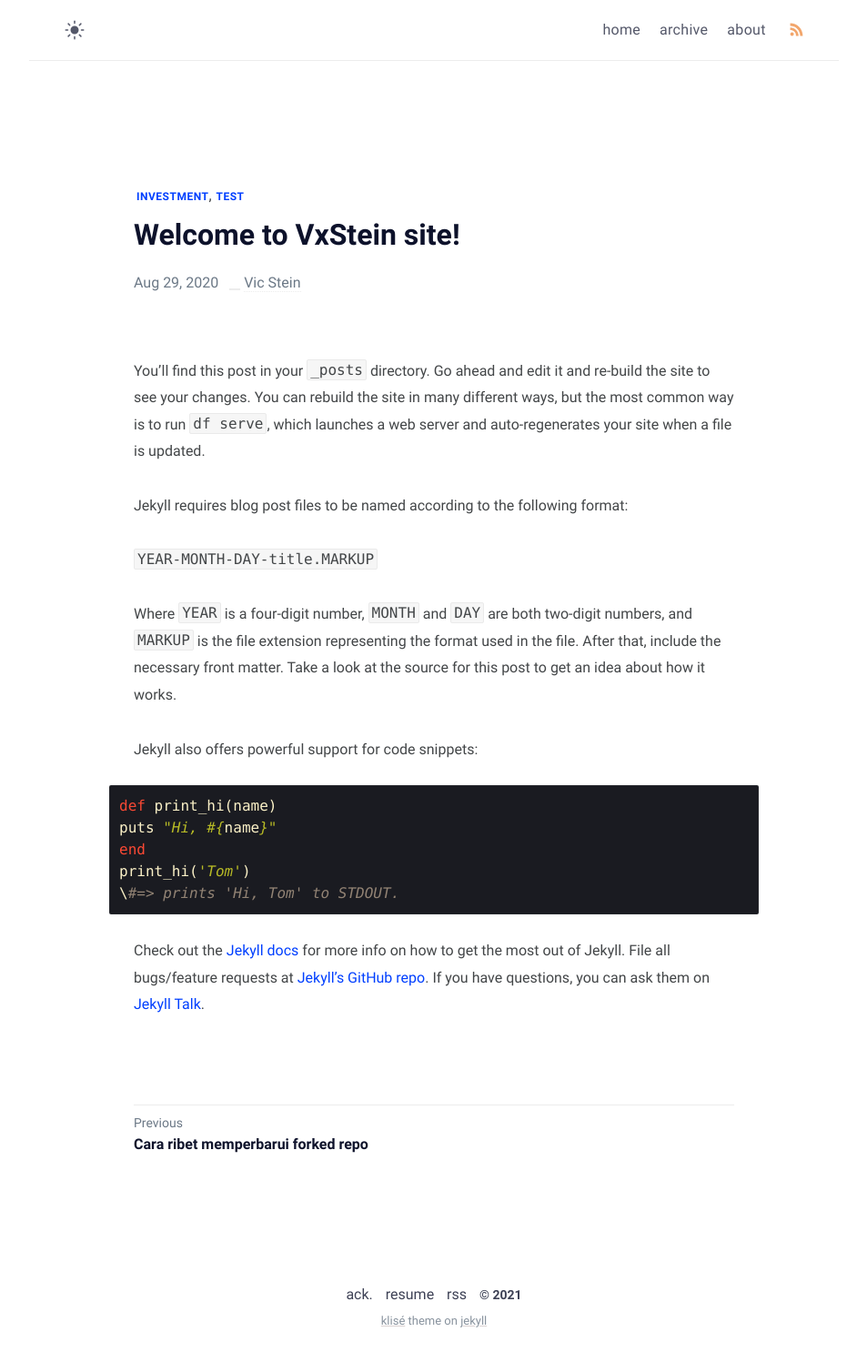
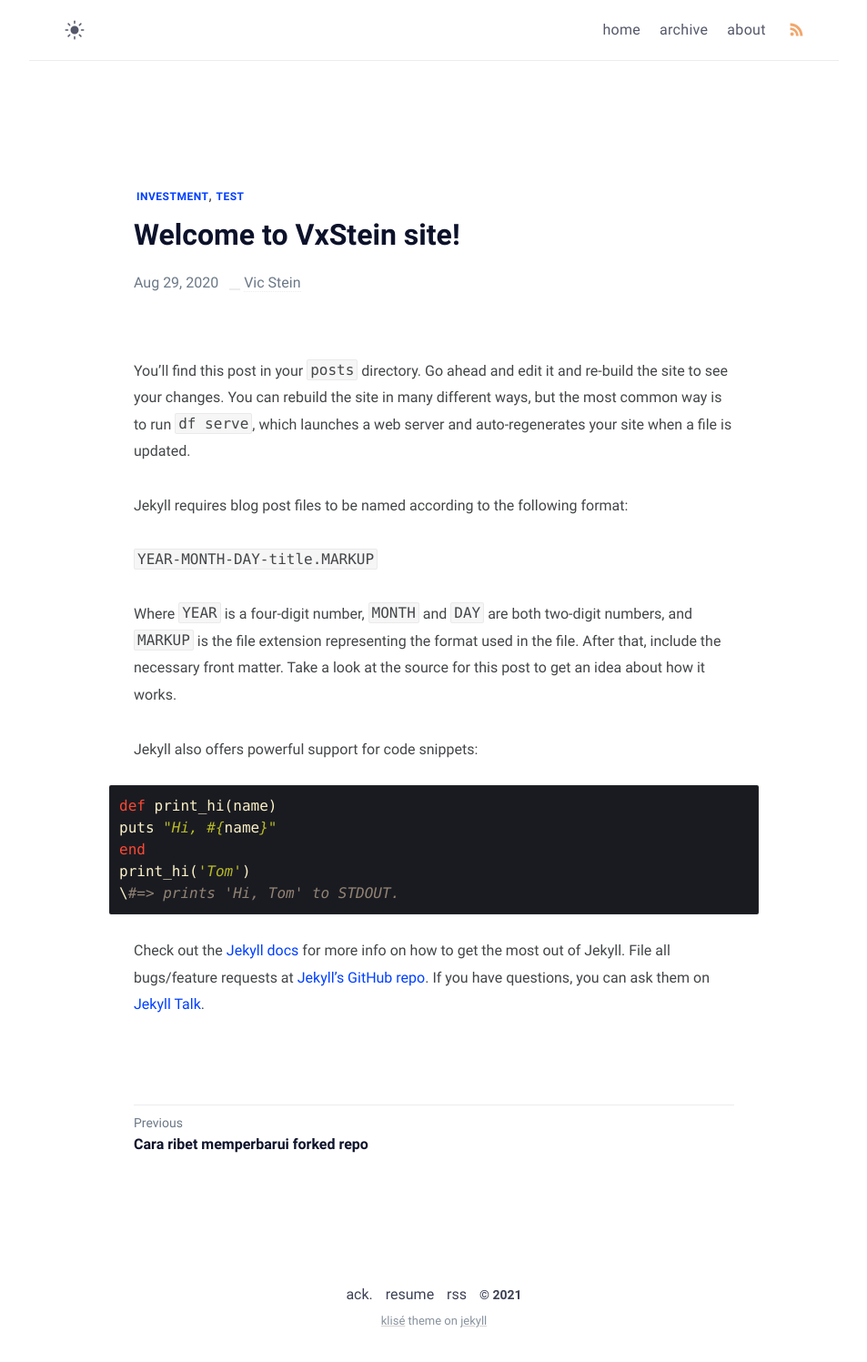
Before and after one commit to vxstein/vxstein.github.io, a Jekyll site: the page built from _posts/welcome-to-jekyll/2020-08-29-welcome-to-jekyll.md, in a window 1280 px wide. Shown: the whole page at 91% size, without its empty margins (163-1116 px from the left). Built offline with Jekyll 4.4.1, drawn with Linux system fonts in a browser that asks for light colours.

```diff
--- a/_posts/welcome-to-jekyll/2020-08-29-welcome-to-jekyll.md
+++ b/_posts/welcome-to-jekyll/2020-08-29-welcome-to-jekyll.md
@@ -7,7 +7,7 @@ tags:
   - investment
   - test
 ---
-You’ll find this post in your `_posts` directory. Go ahead and edit it and re-build the site to see your changes. You can rebuild the site in many different ways, but the most common way is to run `df serve`, which launches a web server and auto-regenerates your site when a file is updated.
+You’ll find this post in your `posts` directory. Go ahead and edit it and re-build the site to see your changes. You can rebuild the site in many different ways, but the most common way is to run `df serve`, which launches a web server and auto-regenerates your site when a file is updated.
 
 Jekyll requires blog post files to be named according to the following format:
 
```
